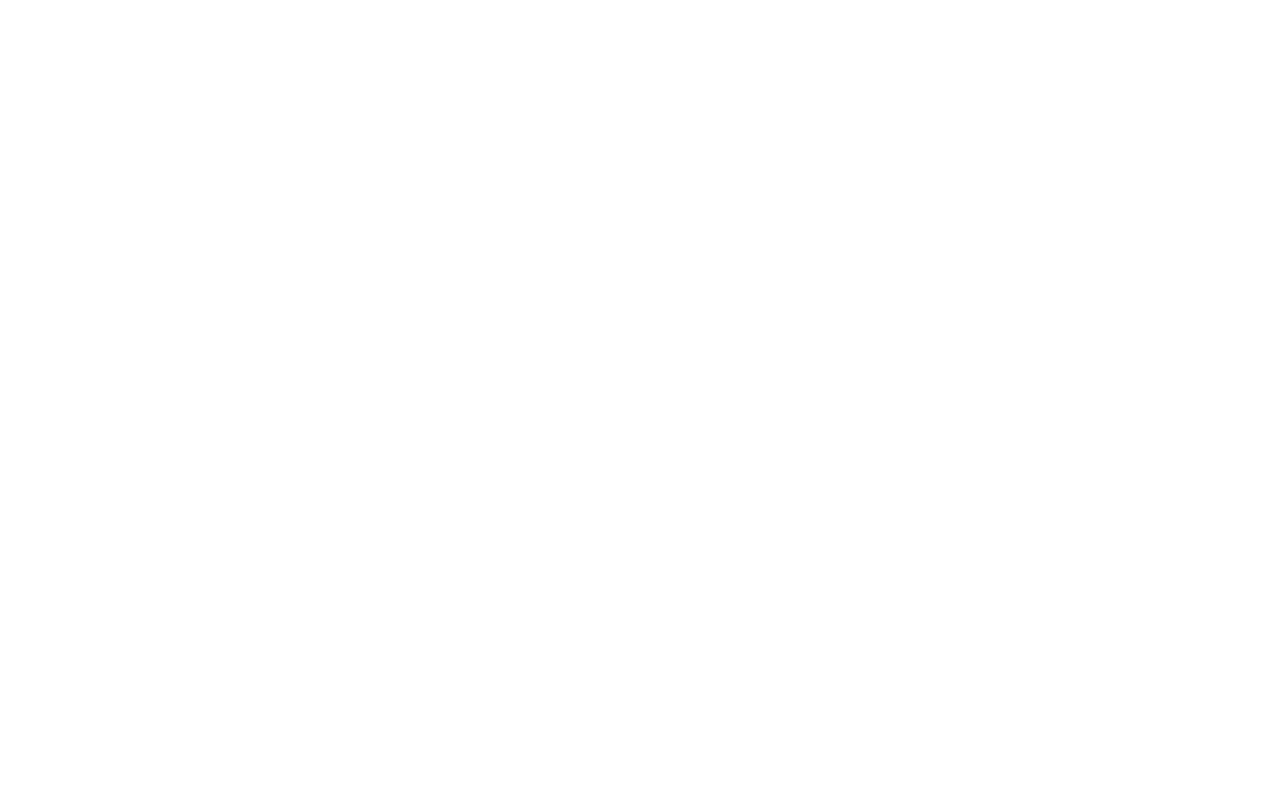
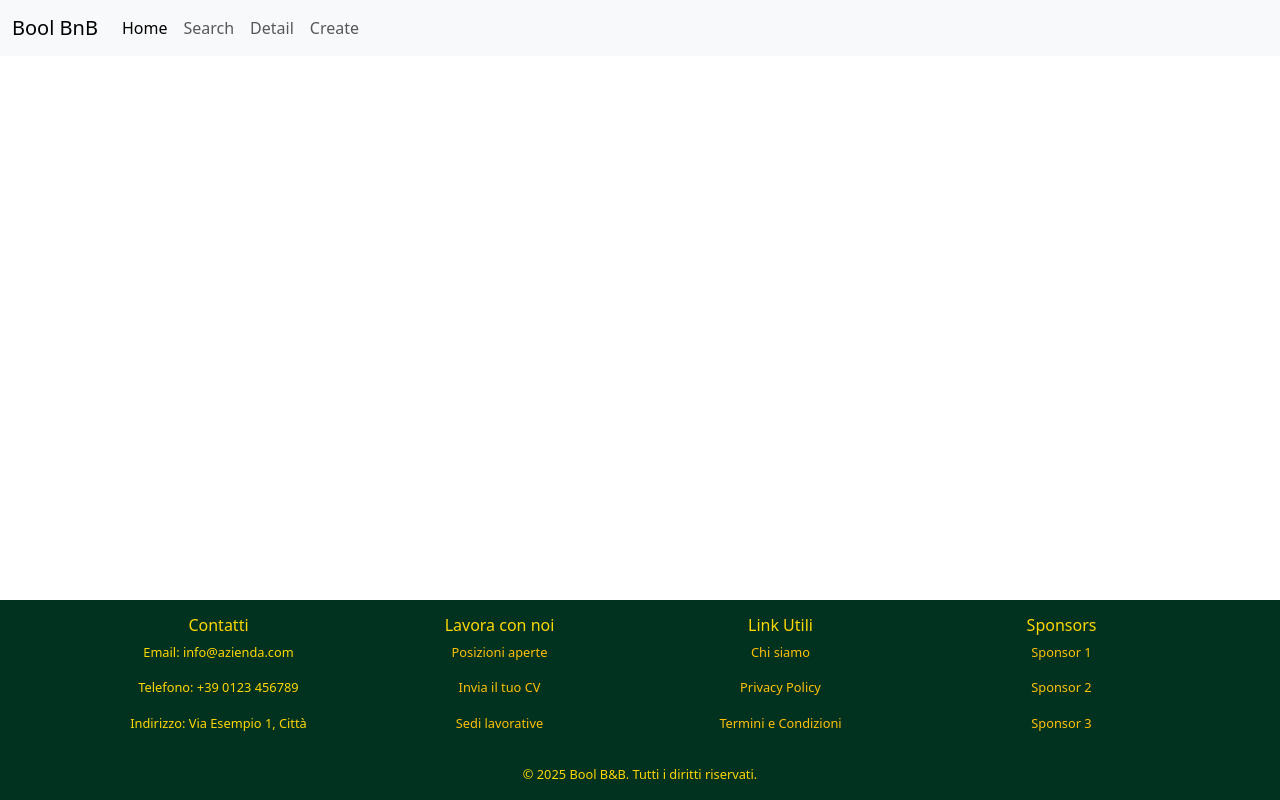
Before and after one commit to federicascognamiglio/boolBnB-fe, a React (Vite) app: page /detail in a window 1280 px wide. Built offline with nearby package versions, Linux system fonts and the light colour scheme.

Commit message:
feat: foot header done
Co-authored-by: MarcoAmantea <MarcoAmantea@users.noreply.github.com>
Co-authored-by: Vincenzo Bozzanca <vincenzobozzanca@users.noreply.github.com>

```diff
--- a/src/App.jsx
+++ b/src/App.jsx
@@ -1,7 +1,25 @@
+import { BrowserRouter, Route, Routes } from "react-router-dom"
+import AppLayout from "./layouts/AppLayout";
+import HouseDetailPage from "./pages/HouseDetailPage";
+import CreateHousePage from "./pages/CreateHousePage";
+import HomePage from "./pages/HomePage";
+import SearchPage from "./pages/SearchPage";
+import "bootstrap/dist/css/bootstrap.min.css";
+
 function App() {
 
   return (
     <>
+      <BrowserRouter>
+        <Routes>
+          <Route element={<AppLayout />}>
+            <Route path="/" element={<HomePage />} />
+            <Route path="/detail" element={<HouseDetailPage />} />
+            <Route path="/create" element={<CreateHousePage />} />
+            <Route path="/search" element={<SearchPage />} />
+          </Route>
+        </Routes>
+      </BrowserRouter>
     </>
   )
 }
--- /dev/null
+++ b/src/components/AppFooter.jsx
@@ -0,0 +1,87 @@
+import React from "react";
+
+function AppFooter() {
+  return (
+    <footer
+      className="text-center py-2 position-fixed bottom-0 w-100"
+      style={{ backgroundColor: "#013220", color: "gold", fontSize: "0.8rem" }}
+    >
+      <div className="container">
+        <div className="row p-2">
+          {/* Sezione Contatti */}
+          <div className="col-md-3 mb-1">
+            <h5 style={{ fontSize: "1rem" }}>Contatti</h5>
+            <p>Email: info@azienda.com</p>
+            <p>Telefono: +39 0123 456789</p>
+            <p>Indirizzo: Via Esempio 1, Città</p>
+          </div>
+          {/* Sezione Lavora con noi */}
+          <div className="col-md-3 mb-1">
+            <h5 style={{ fontSize: "1rem" }}>Lavora con noi</h5>
+            <p>
+              <a href="#" className="text-decoration-none text-warning">
+                Posizioni aperte
+              </a>
+            </p>
+            <p>
+              <a href="#" className="text-decoration-none text-warning">
+                Invia il tuo CV
+              </a>
+            </p>
+            <p>
+              <a href="#" className="text-decoration-none text-warning">
+                Sedi lavorative
+              </a>
+            </p>
+          </div>
+          {/* Sezione Link Utili */}
+          <div className="col-md-3 mb-1">
+            <h5 style={{ fontSize: "1rem" }}>Link Utili</h5>
+            <p>
+              <a href="#" className="text-decoration-none text-warning">
+                Chi siamo
+              </a>
+            </p>
+            <p>
+              <a href="#" className="text-decoration-none text-warning">
+                Privacy Policy
+              </a>
+            </p>
+            <p>
+              <a href="#" className="text-decoration-none text-warning">
+                Termini e Condizioni
+              </a>
+            </p>
+          </div>
+          {/* Sezione Sponsors */}
+          <div className="col-md-3 mb-1">
+            <h5 style={{ fontSize: "1rem" }}>Sponsors</h5>
+            <p>
+              <a href="#" className="text-decoration-none text-warning">
+                Sponsor 1
+              </a>
+            </p>
+            <p>
+              <a href="#" className="text-decoration-none text-warning">
+                Sponsor 2
+              </a>
+            </p>
+            <p>
+              <a href="#" className="text-decoration-none text-warning">
+                Sponsor 3
+              </a>
+            </p>
+          </div>
+        </div>
+        {/* Sezione finale */}
+        <div className="mt-1">
+          <p className="mb-2">
+            &copy; 2025 Bool B&B. Tutti i diritti riservati.
+          </p>
+        </div>
+      </div>
+    </footer>
+  );
+}
+
+export default AppFooter;
--- /dev/null
+++ b/src/components/AppHeader.jsx
@@ -0,0 +1,28 @@
+import { NavLink } from "react-router-dom";
+
+
+function AppHeader() {
+    return (
+        <>
+            <nav class="navbar navbar-expand-lg bg-body-tertiary">
+                <div class="container-fluid">
+                    <a class="navbar-brand" href="#">Bool BnB</a>
+                    <button class="navbar-toggler" type="button" data-bs-toggle="collapse" data-bs-target="#navbarNavAltMarkup" aria-controls="navbarNavAltMarkup" aria-expanded="false" aria-label="Toggle navigation">
+                        <span class="navbar-toggler-icon"></span>
+                    </button>
+                    <div class="collapse navbar-collapse" id="navbarNavAltMarkup">
+                        <div class="navbar-nav">
+                            <a class="nav-link active" aria-current="page" href="/">Home</a>
+                            <a class="nav-link" href="/search">Search</a>
+                            <a class="nav-link" href="/detail">Detail</a>
+                            <a class="nav-link" href="/create">Create</a>
+                        </div>
+                    </div>
+                </div>
+                {/* <Outlet /> */}
+            </nav>
+        </>
+    )
+}
+
+export default AppHeader;
--- /dev/null
+++ b/src/layouts/AppLayout.jsx
@@ -0,0 +1,19 @@
+import { Outlet } from "react-router-dom";
+import AppHeader from "../components/AppHeader";
+import AppFooter from "../components/AppFooter";
+
+function AppLayout() {
+    return (
+    <>
+        <AppHeader />
+
+        <main>
+            {/* <Outlet /> */}
+        </main>
+
+        <AppFooter />
+    </>
+    )
+}
+
+export default AppLayout;
--- a/src/pages/HouseDetailPage.jsx
+++ b/src/pages/HouseDetailPage.jsx
@@ -0,0 +1,6 @@
+function HouseDetailPage() {
+    return (<>
+    </>)
+}
+
+export default HouseDetailPage;
```
Also changed, not shown: src/pages/CreateHousePage.jsx (+9 -0 lines), src/pages/HomePage.jsx (+9 -0 lines), src/pages/SearchPage.jsx (+8 -0 lines), layouts/AppLayout.jsx (added), public/images/DALL·E 2025-02-11 10.43.44 - A minimalist and modern logo for 'Bool B&B', featuring only the text 'Bool B&B' in a sleek, professional font. The dominant color should be forest gre.webp (added), src/components/Footer.jsx (deleted), src/components/Header.jsx (deleted).
